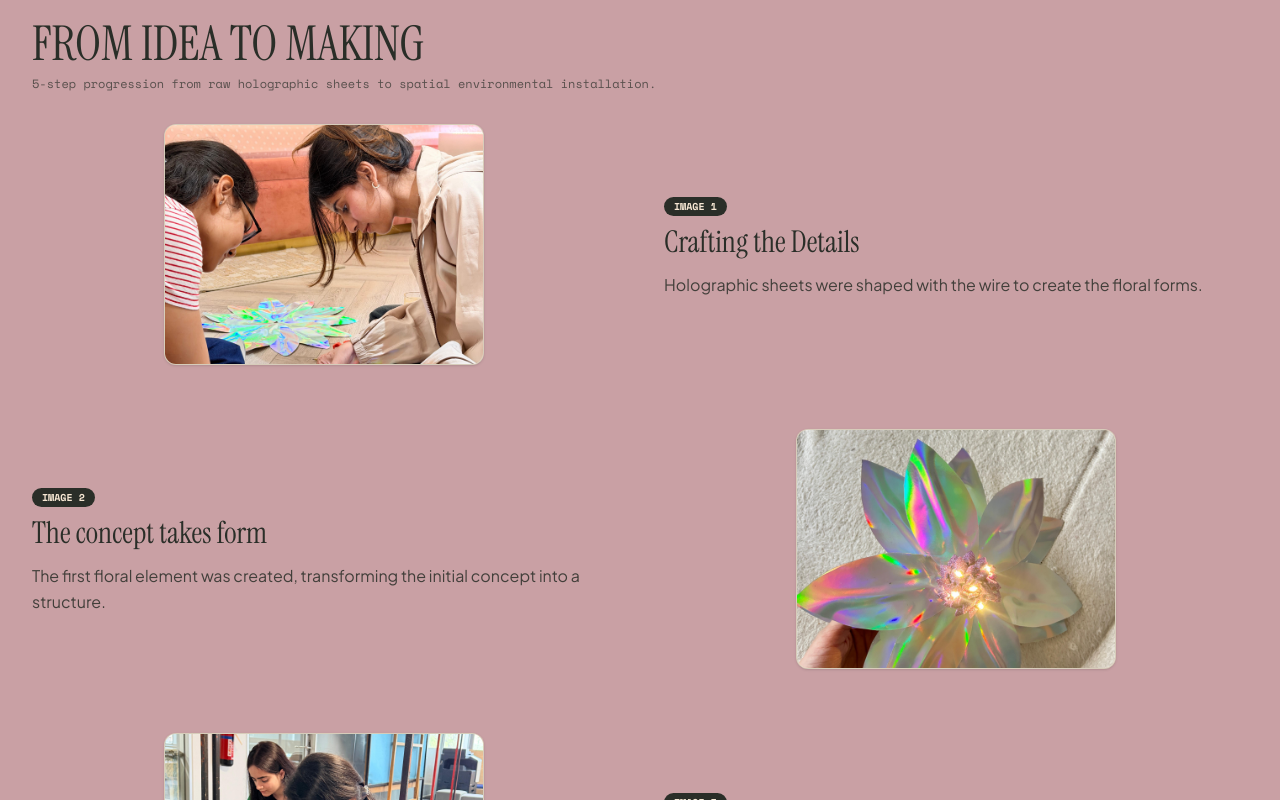
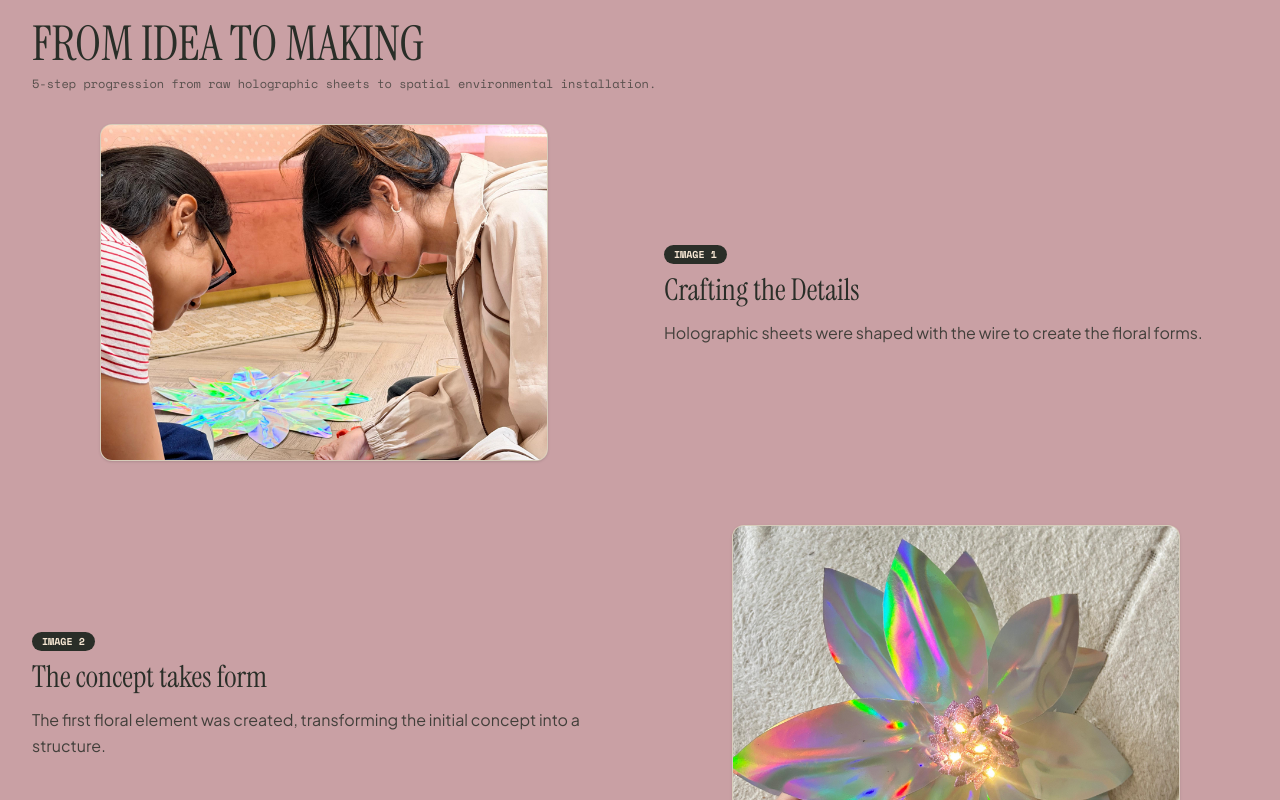
Before and after one commit to srishtij200/srishti, a React (Vite) app: page /projects/visual-merchandising in a window 1280 px wide. Shown: the part 2860-3660 px from the top of the page. Built offline with nearby package versions, Linux system fonts and the light colour scheme; no server answers.

Commit message:
project2: slightly reduce FROM IDEA TO MAKING step image size

```diff
--- a/src/pages/ProjectVisualMerchandisingPage.tsx
+++ b/src/pages/ProjectVisualMerchandisingPage.tsx
@@ -303,7 +303,7 @@ export const ProjectVisualMerchandisingPage: React.FC = () => {
                 const imageLeft = idx % 2 === 0;
                 return (
                 <div key={idx} className={`grid grid-cols-1 lg:grid-cols-2 gap-6 lg:gap-12 items-center`}>
-                  <div className={`rounded-xl overflow-hidden border border-[var(--c-ink)]/15 bg-[var(--c-bg)] shadow-sm w-full max-w-[260px] sm:max-w-[320px] mx-auto ${imageLeft ? 'lg:order-1' : 'lg:order-2'}`}>
+                  <div className={`rounded-xl overflow-hidden border border-[var(--c-ink)]/15 bg-[var(--c-bg)] shadow-sm w-full max-w-md mx-auto ${imageLeft ? 'lg:order-1' : 'lg:order-2'}`}>
                     <img
                       src={(step as { image?: string }).image}
                       alt={`${step.imageIndex}: ${step.title}`}
```
